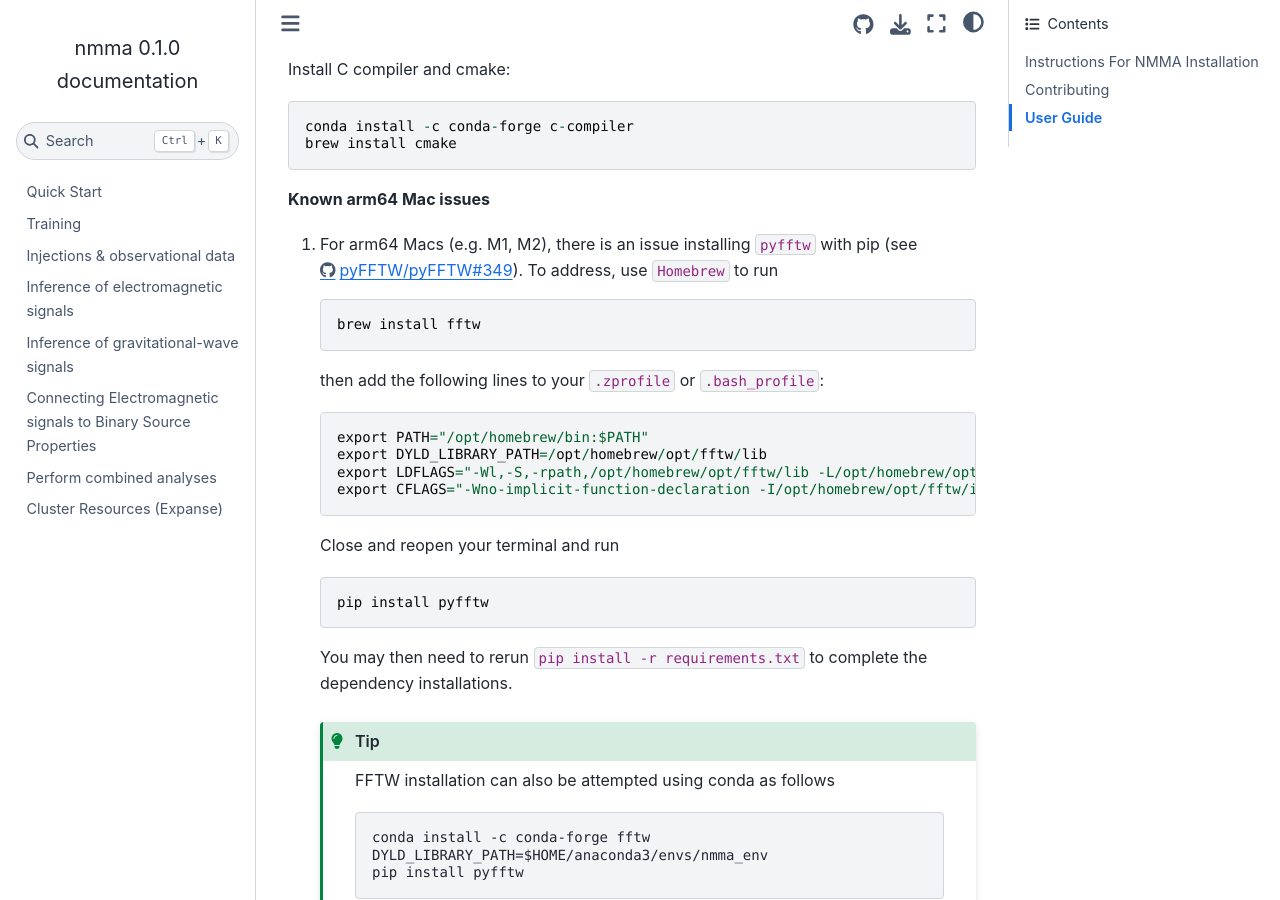
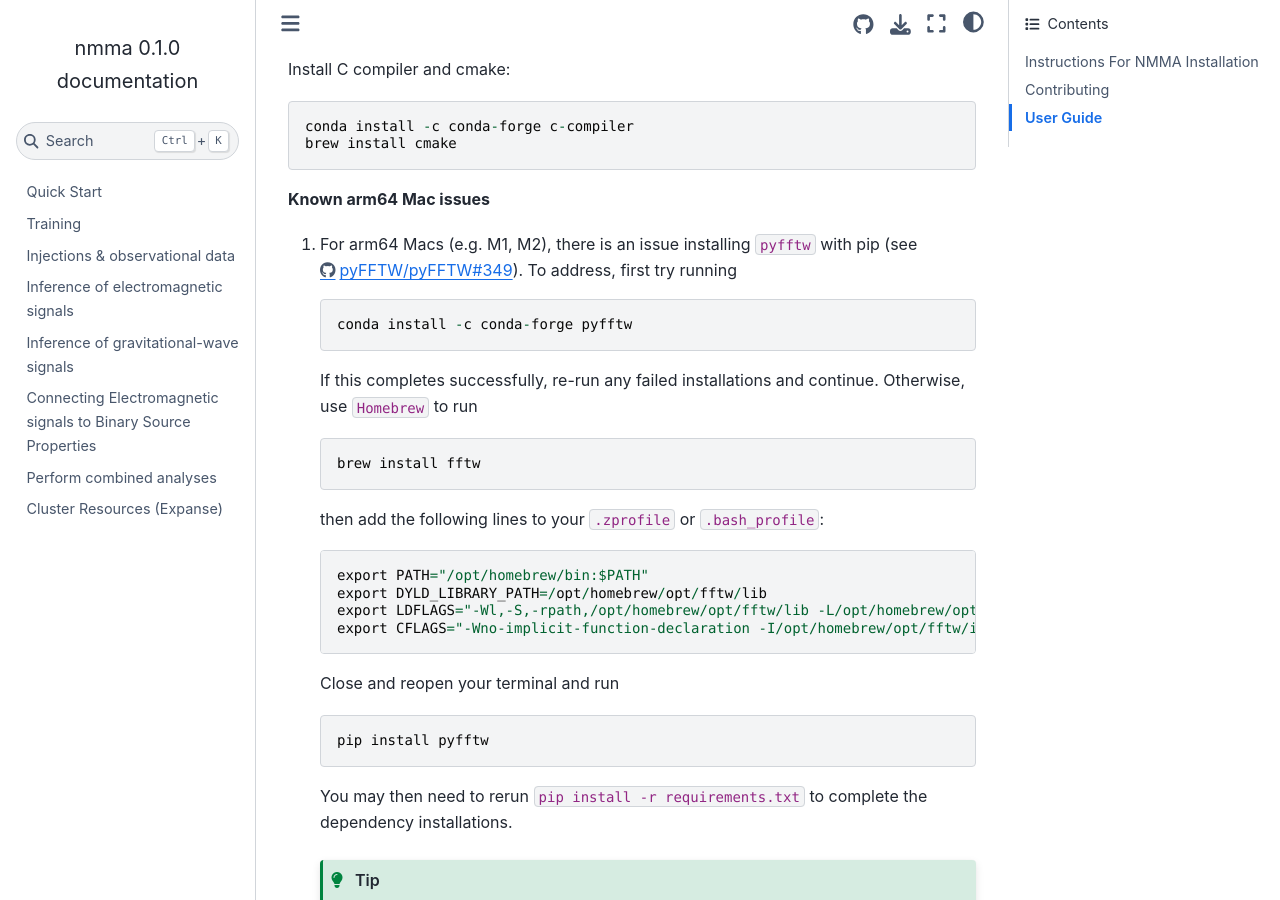
Before and after one commit to nuclear-multimessenger-astronomy/nmma, a Sphinx documentation site: the page built from doc/index.rst, in a window 1280 px wide and 900 px high, scrolled down 5289 px. Built offline with Sphinx 7.4.7 and the Sphinx Book theme 1.1.4, drawn with Linux system fonts in a browser that asks for light colours; pages that are not in the unit, such as notebooks, are missing from menus.

Commit message:
Add simpler install option for pyfftw on arm64 Mac

```diff
--- a/doc/index.rst
+++ b/doc/index.rst
@@ -239,7 +239,13 @@
 #. For arm64 Macs (e.g. M1, M2), there is an issue installing ``pyfftw``
    with pip (see
    https://github.com/pyFFTW/pyFFTW/issues/349#issuecomment-1468638458).
-   To address, use ``Homebrew`` to run
+   To address, first try running
+
+   .. code::
+
+      conda install -c conda-forge pyfftw
+
+   If this completes successfully, re-run any failed installations and continue. Otherwise, use ``Homebrew`` to run
 
    .. code::
 
```
